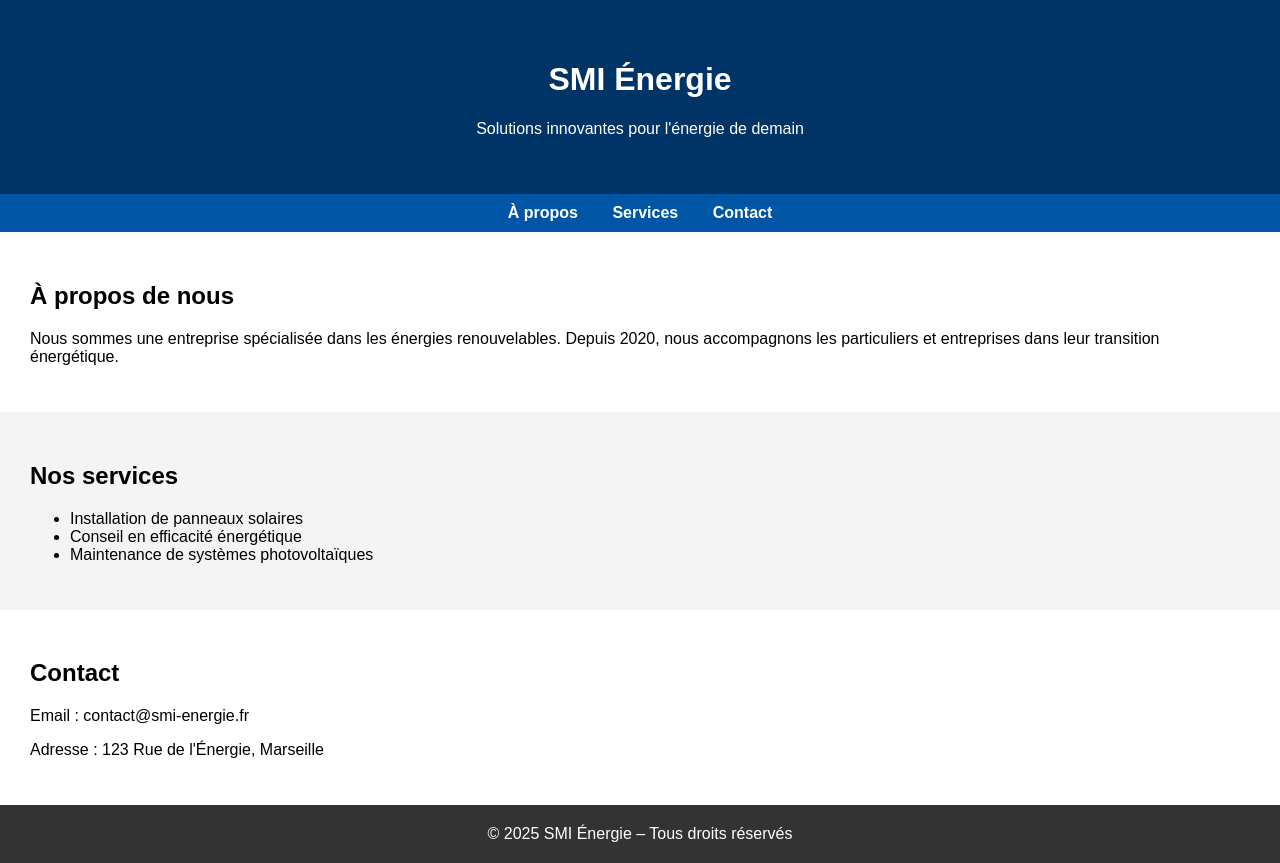
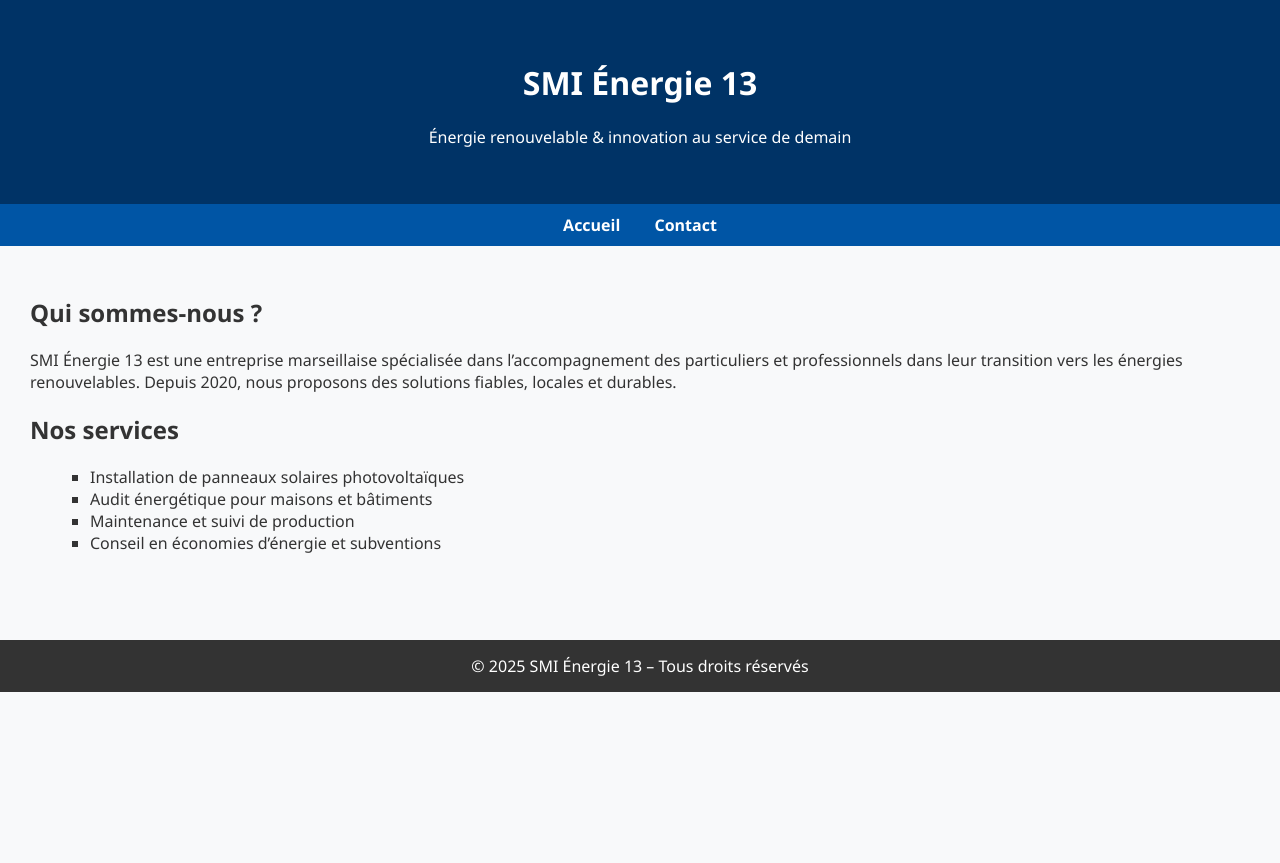
Before and after one commit to Smi-energie13/Smi-energie13, a plain HTML site: page index.html in a window 1280 px wide. After the commit the page ends 800 px from the top, so only its background shows below. Drawn offline with Linux system fonts and the light colour scheme.

Commit message:
Update index.html

```diff
--- a/index.html
+++ b/index.html
@@ -3,79 +3,37 @@
 <head>
   <meta charset="UTF-8">
   <meta name="viewport" content="width=device-width, initial-scale=1">
-  <title>SMI Énergie</title>
-  <style>
-    body {
-      font-family: Arial, sans-serif;
-      margin: 0; padding: 0;
-    }
-    header {
-      background-color: #003366;
-      color: white;
-      padding: 40px 20px;
-      text-align: center;
-    }
-    nav {
-      background-color: #0055a5;
-      text-align: center;
-      padding: 10px 0;
-    }
-    nav a {
-      color: white;
-      margin: 0 15px;
-      text-decoration: none;
-      font-weight: bold;
-    }
-    section {
-      padding: 30px;
-    }
-    .services {
-      background-color: #f4f4f4;
-    }
-    footer {
-      background-color: #333;
-      color: white;
-      text-align: center;
-      padding: 20px;
-    }
-  </style>
+  <title>Accueil – SMI Énergie 13</title>
+  <link rel="stylesheet" href="style.css">
 </head>
 <body>
-
   <header>
-  <h1>SMI Énergie</h1>
-  <p>Solutions innovantes pour l'énergie de demain</p>
+    <h1>SMI Énergie 13</h1>
+    <p>Énergie renouvelable & innovation au service de demain</p>
   </header>
-
   <nav>
-  <a href="#apropos">À propos</a>
-  <a href="#services">Services</a>
-  <a href="#contact">Contact</a>
+    <a href="index.html">Accueil</a>
+    <a href="contact.html">Contact</a>
   </nav>
-
-<section id="apropos">
-  <h2>À propos de nous</h2>
-  <p>Nous sommes une entreprise spécialisée dans les énergies renouvelables. Depuis 2020, nous accompagnons les particuliers et entreprises dans leur transition énergétique.</p>
+  <main>
+    <section>
+      <h2>Qui sommes-nous ?</h2>
+      <p>
+        SMI Énergie 13 est une entreprise marseillaise spécialisée dans l’accompagnement des particuliers et professionnels dans leur transition vers les énergies renouvelables. Depuis 2020, nous proposons des solutions fiables, locales et durables.
+      </p>
     </section>
-
-<section id="services" class="services">
+    <section class="services">
       <h2>Nos services</h2>
       <ul>
-    <li>Installation de panneaux solaires</li>
-    <li>Conseil en efficacité énergétique</li>
-    <li>Maintenance de systèmes photovoltaïques</li>
+        <li>Installation de panneaux solaires photovoltaïques</li>
+        <li>Audit énergétique pour maisons et bâtiments</li>
+        <li>Maintenance et suivi de production</li>
+        <li>Conseil en économies d’énergie et subventions</li>
       </ul>
     </section>
-
-<section id="contact">
-  <h2>Contact</h2>
-  <p>Email : contact@smi-energie.fr</p>
-  <p>Adresse : 123 Rue de l'Énergie, Marseille</p>
-</section>
-
+  </main>
   <footer>
-  &copy; 2025 SMI Énergie – Tous droits réservés
+    &copy; 2025 SMI Énergie 13 – Tous droits réservés
   </footer>
-
 </body>
 </html>
```
Lines whose indentation alone changed are shown as unchanged.
